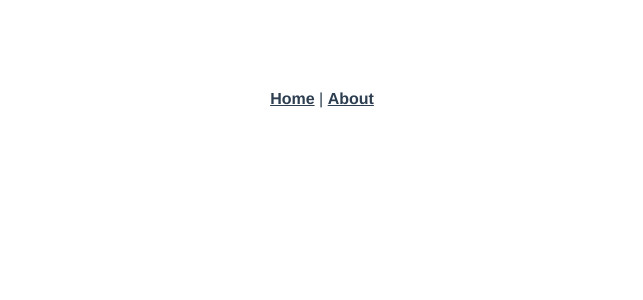
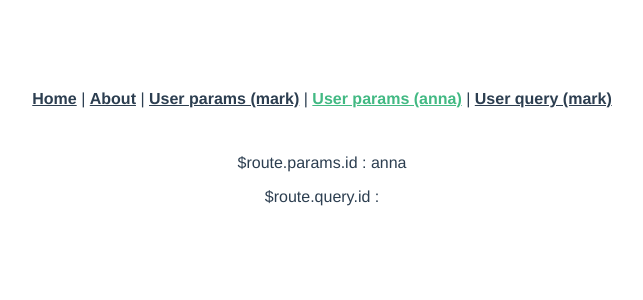
Before and after one commit to 2woongjae/study-vue-router, a Vue app: page /user/anna in a window 1280 px wide. Shown: the top 300 px of the page, without its empty margins (318-961 px from the left). Built offline with nearby package versions, Linux system fonts and the light colour scheme.

Commit message:
동적 라우팅

```diff
--- a/src/App.vue
+++ b/src/App.vue
@@ -2,8 +2,11 @@
   <div id="app">
     <div id="nav">
       <router-link to="/">Home</router-link> |
-      <router-link to="/about">About</router-link>
-    </div>
+      <router-link to="/about">About</router-link> |
+			<router-link to="/user/mark">User params (mark)</router-link> |
+      <router-link to="/user/anna">User params (anna)</router-link> |
+			<router-link to="/user?id=mark">User query (mark)</router-link>
+		</div>
     <router-view/>
   </div>
 </template>
--- /dev/null
+++ b/src/hooks.ts
@@ -0,0 +1,7 @@
+import { Component } from "vue-property-decorator";
+
+Component.registerHooks([
+  "beforeRouteUpdate",
+  "beforeRouteEnter",
+  "beforeRouteLeave"
+]);
--- a/src/main.ts
+++ b/src/main.ts
@@ -1,3 +1,5 @@
+import "./hooks";
+
 import Vue from "vue";
 import App from "./App.vue";
 import router from "./router";
--- /dev/null
+++ b/src/views/User.vue
@@ -0,0 +1,36 @@
+<template>
+    <div>
+        <p>$route.params.id : {{$route.params.id}}</p>
+        <p>$route.query.id : {{$route.query.id}}</p>
+    </div>
+</template>
+<script lang="ts">
+import { Component, Vue } from "vue-property-decorator";
+import { Route } from "vue-router";
+
+@Component
+export default class User extends Vue {
+  created() {
+    console.log("created");
+    console.log(this.$route.params.id);
+    console.log(this.$route.query.id);
+  }
+  destroyed() {
+    console.log("destroyed");
+    console.log(this.$route.params.id);
+    console.log(this.$route.query.id);
+  }
+  beforeRouteEnter(to: Route, from: Route, next: Function) {
+    console.log("beforeRouteEnter", from, "=>", to);
+    next();
+  }
+  beforeRouteLeave(to: Route, from: Route, next: Function) {
+    console.log("beforeRouteLeave", from, "=>", to);
+    next();
+  }
+  beforeRouteUpdate(to: Route, from: Route, next: Function) {
+    console.log("beforeRouteUpdate", from, "=>", to);
+    next();
+  }
+}
+</script>
```
Also changed, not shown: src/router.ts (+9 -0 lines).
